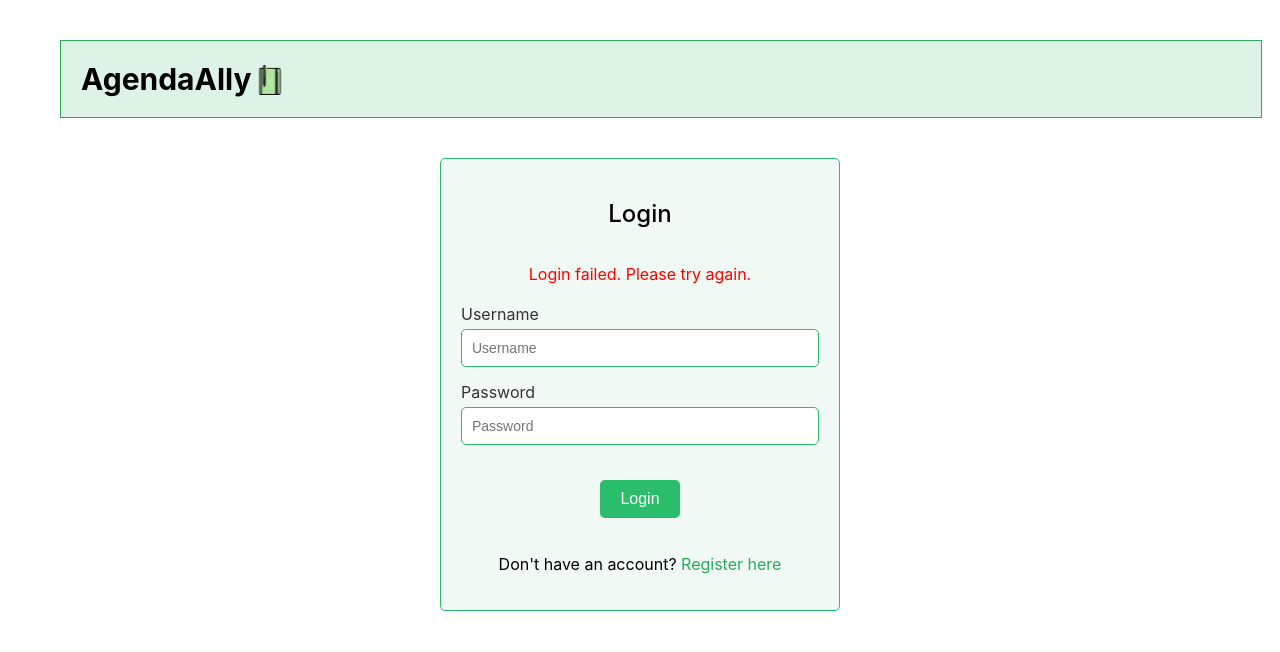
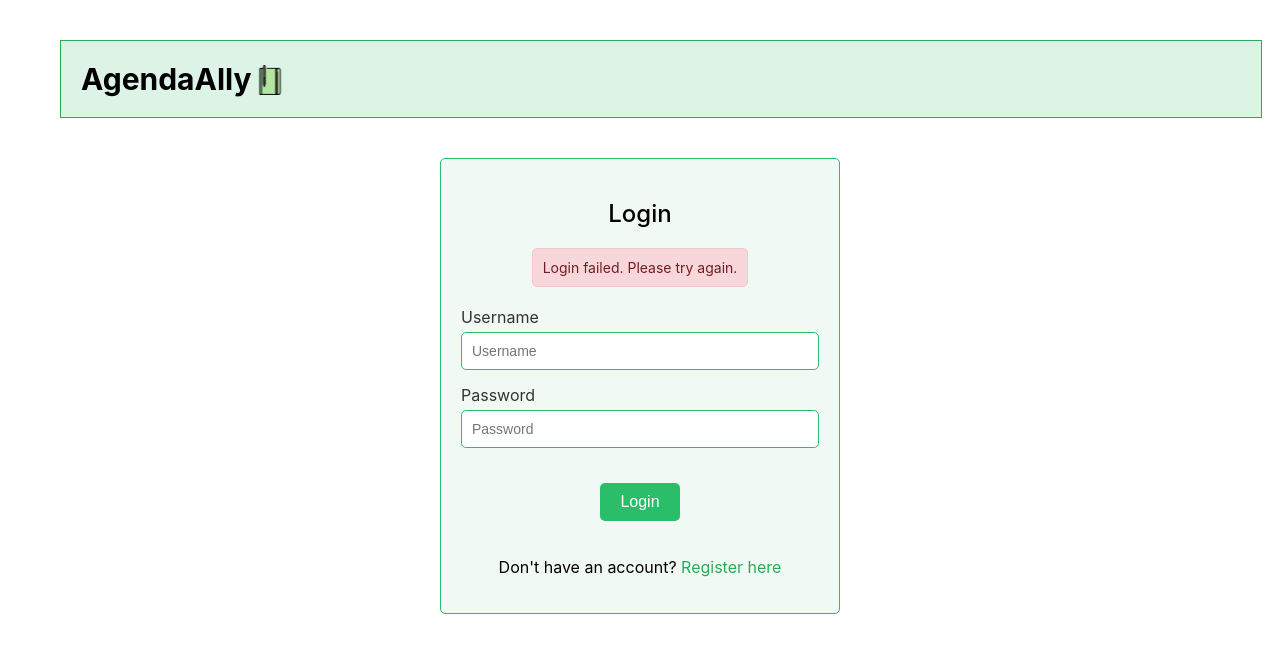
Before and after one commit to angelakim318/AgendaAlly, a React (Create React App) app in the folder frontend/: page /login in a window 1280 px wide. Both pictures are taken after a click on the button "Login". Shown: the top 652 px of the page. Built offline with nearby package versions, Linux system fonts and the light colour scheme; no server answers; what @draft-js-plugins/static-toolbar would draw is missing.

Commit message:
added invalid username alert for login

```diff
--- a/frontend/src/components/Login.js
+++ b/frontend/src/components/Login.js
@@ -29,7 +29,17 @@ const Login = ({ setUser }) => {
       setUser(userResponse.data);
       navigate('/home');
     } catch (error) {
-      setError('Login failed. Please try again.');
+      if (error.response) {
+        if (error.response.status === 401) {
+          setError('Invalid username or password.');
+        } else if (error.response.status === 404) {
+          setError('Username not found.');
+        } else {
+          setError('Login failed. Please try again.');
+        }
+      } else {
+        setError('Login failed. Please try again.');
+      }
       console.error('There was an error logging in!', error);
     }
   };
@@ -44,7 +54,11 @@ const Login = ({ setUser }) => {
       </div>
       <div className="login-container">
         <h2>Login</h2>
-        {error && <p className="error-message">{error}</p>}
+        {error && (
+          <div className="custom-alert">
+            <p>{error}</p>
+          </div>
+        )}
         <div className="input-group">
           <label htmlFor="username">Username</label>
           <input
--- a/frontend/src/components/styles/Login.css
+++ b/frontend/src/components/styles/Login.css
@@ -113,3 +113,20 @@
   color: red;
   margin-bottom: 10px;
 }
+
+.custom-alert {
+  background-color: #f8d7da;
+  color: #721c24;
+  border: 1px solid #f5c6cb;
+  padding: 10px;
+  margin-bottom: 20px;
+  border-radius: 5px;
+  display: flex;
+  justify-content: center;
+  align-items: center;
+}
+
+.custom-alert p {
+  margin: 0;
+  font-size: 14px;
+}
```
